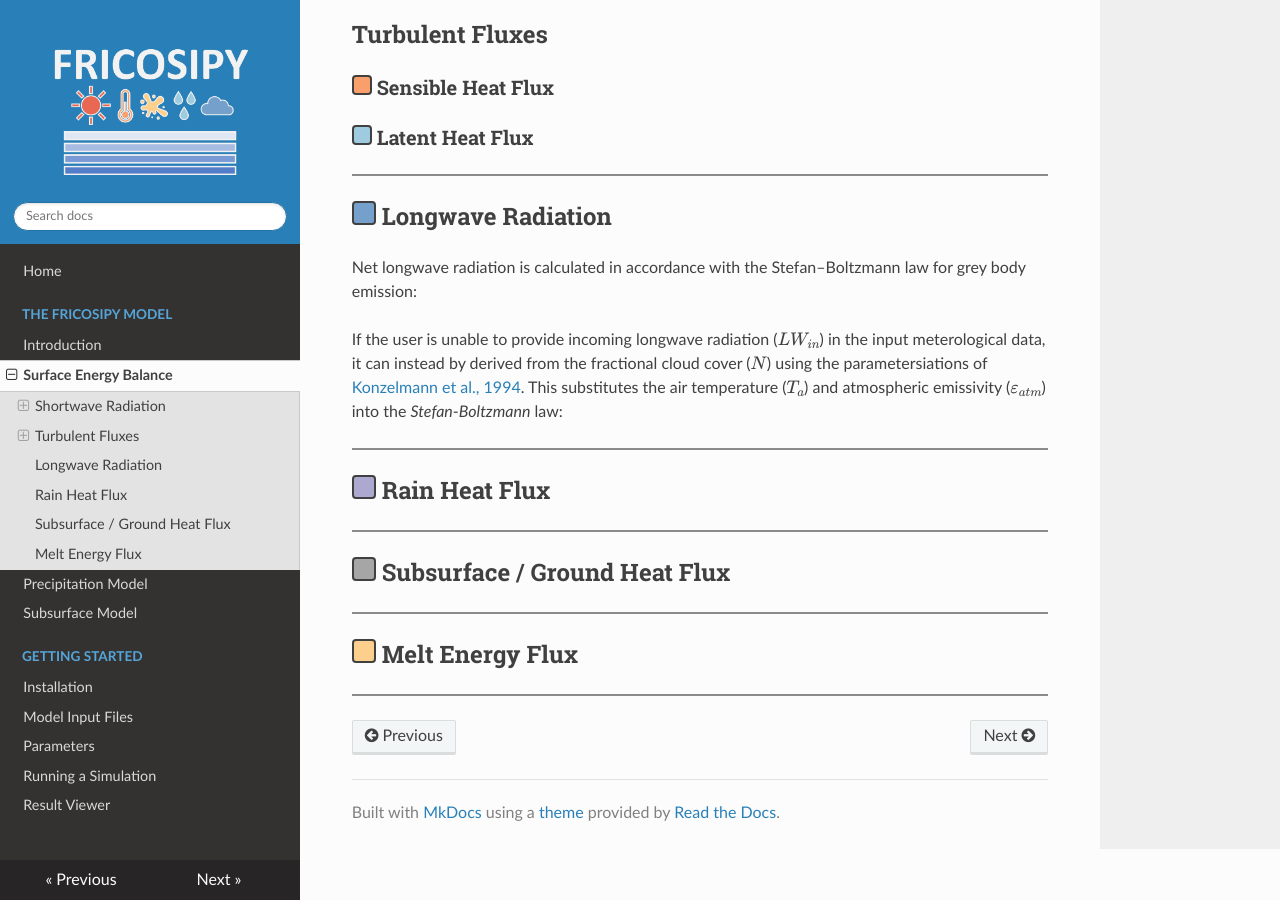
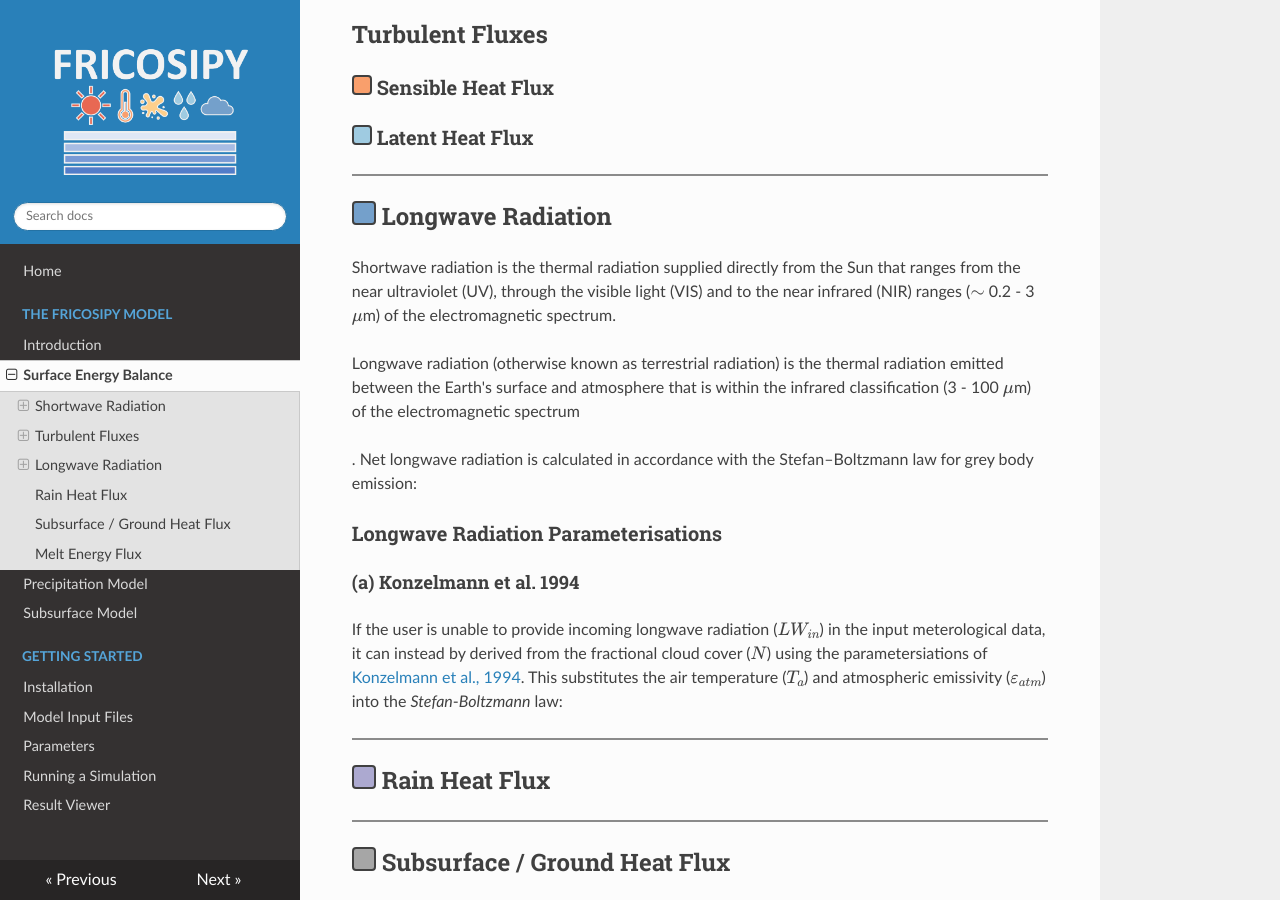
Before and after one commit to MarcusGastaldello/FRICOSIPY, an MkDocs documentation site: the page built from docs/surface_energy_balance.md, in a window 1280 px wide and 900 px high, scrolled down 1558 px. Built offline with MkDocs 1.6.1, drawn with Linux system fonts in a browser that asks for light colours; nearby versions of some CDN libraries.

Commit message:
Update surface_energy_balance.md

```diff
--- a/docs/surface_energy_balance.md
+++ b/docs/surface_energy_balance.md
@@ -56,11 +56,19 @@ The following section explains each of these energy fluxes in greater detail and
 
 ## <span style="display: inline-block; width: 1em; height: 1em;background-color: #74A0CB; border: 2px solid #404040; border-radius: 4px; "></span> Longwave Radiation
 
-Net longwave radiation is calculated in accordance with the Stefan–Boltzmann law for grey body emission:
+Shortwave radiation is the thermal radiation supplied directly from the Sun that ranges from the near ultraviolet (UV), through the visible light (VIS) and to the near infrared (NIR) ranges ($\sim$ 0.2 - 3 $\mu$m) of the electromagnetic spectrum.
+
+Longwave radiation (otherwise known as terrestrial radiation) is the thermal radiation emitted between the Earth's surface and atmosphere that is within the infrared classification (3 - 100 $\mu$m) of the electromagnetic spectrum
 
 
 
+. Net longwave radiation is calculated in accordance with the Stefan–Boltzmann law for grey body emission:
 
+
+
+### Longwave Radiation Parameterisations
+
+#### (a) Konzelmann et al. 1994
 
 If the user is unable to provide incoming longwave radiation ($LW_{in}$) in the input meterological data, it can instead by derived from the fractional cloud cover ($N$) using the parametersiations of [Konzelmann et al., 1994](https://doi.org/10.1016/0921-8181(94)90013-2). This substitutes the air temperature ($T_a$) and atmospheric emissivity ($\varepsilon_{atm}$) into the *Stefan*-*Boltzmann* law:
 
```
